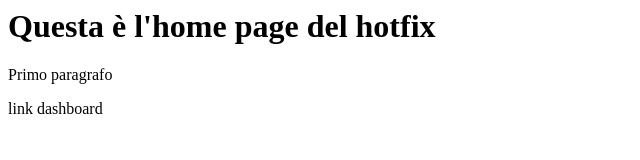
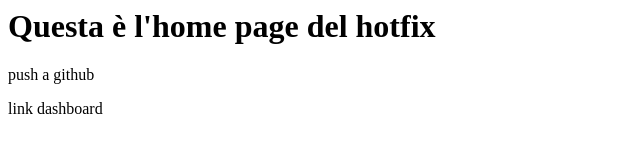
Before and after one commit to Falcalex/pw2018m, a plain HTML site: page index.html in a window 1280 px wide. Shown: the full height of the page, 0-640 px from the left. Drawn offline with Linux system fonts and the light colour scheme.

Commit message:
push a github

```diff
--- a/index.html
+++ b/index.html
@@ -1,7 +1,7 @@
 <html>
 <body>
 <h1>Questa è l'home page del hotfix</h1>
-<p>Primo paragrafo</p>
+<p>push a github</p>
 <a haref="dashboard.html">link dashboard</a>
 </body>
 </html>
```
